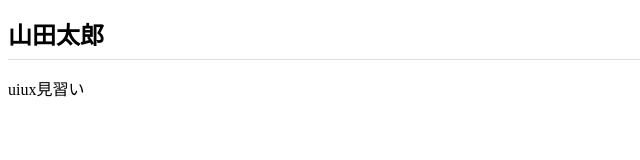
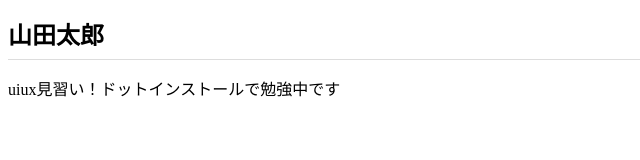
Before and after one commit to jjkanda/jjkanda.github.io, a plain HTML site: page index.html in a window 1280 px wide. Shown: the whole page, without its empty margins (0-640 px from the left). Drawn offline with Linux system fonts and the light colour scheme.

Commit message:
Add files via upload

```diff
--- a/index.html
+++ b/index.html
@@ -7,6 +7,6 @@
   </head>
   <body>
     <h1>山田太郎</h1>
-    <p>uiux見習い</p>
+    <p>uiux見習い！ドットインストールで勉強中です</p>
   </body>
 </html>
```
